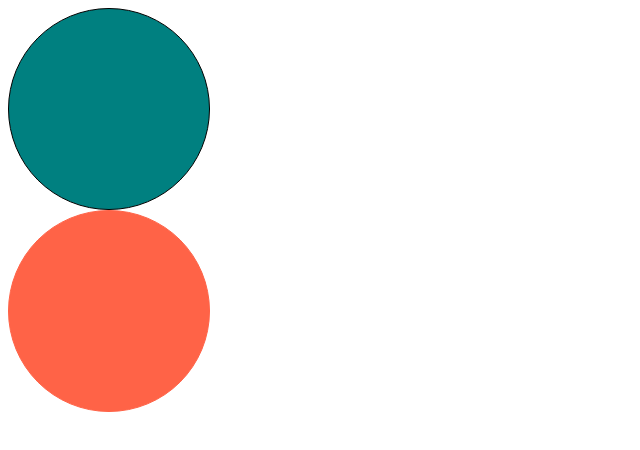
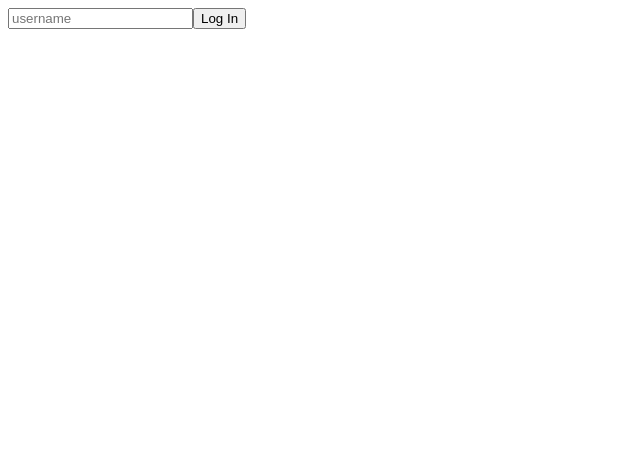
Before and after one commit to comographer/react-masterclass, a React (Create React App) app: page / in a window 1280 px wide. Shown: the top 450 px of the page, without its empty margins (0-640 px from the left). Built offline with nearby package versions, Linux system fonts and the light colour scheme.

Commit message:
3.5 Forms

```diff
--- a/src/App.tsx
+++ b/src/App.tsx
@@ -1,10 +1,29 @@
-import Circle from "./Circle";
+import React, { useState } from "react";
 
 function App() {
+  const [value, setValue] = useState("");
+  const onChange = (event: React.FormEvent<HTMLInputElement>) => {
+    const {
+      currentTarget: { value },
+    } = event;
+    setValue(value);
+  };
+  const onSubmit = (event: React.FormEvent<HTMLFormElement>) => {
+    event.preventDefault();
+    console.log("Hello, ", value);
+    setValue("");
+  };
   return (
     <div>
-      <Circle bgColor="teal" borderColor="black" />
-      <Circle bgColor="tomato" />
+      <form onSubmit={onSubmit}>
+        <input
+          value={value}
+          onChange={onChange}
+          type="text"
+          placeholder="username"
+        />
+        <button>Log In</button>
+      </form>
     </div>
   );
 }
--- a/src/Circle.tsx
+++ /dev/null
@@ -1,27 +0,0 @@
-import { useState } from "react";
-import styled from "styled-components";
-
-interface ContainerProps {
-  bgColor: string;
-  borderColor: string;
-}
-
-const Container = styled.div<ContainerProps>`
-  width: 200px;
-  height: 200px;
-  background-color: ${(props) => props.bgColor};
-  border-radius: 50%;
-  border: 1px solid ${(props) => props.borderColor};
-`;
-
-interface CircleProps {
-  bgColor: string;
-  borderColor?: string;
-}
-
-function Circle({ bgColor, borderColor }: CircleProps) {
-  const [value, setValue] = useState<string>("");
-  return <Container bgColor={bgColor} borderColor={borderColor ?? bgColor} />;
-}
-
-export default Circle;
```
